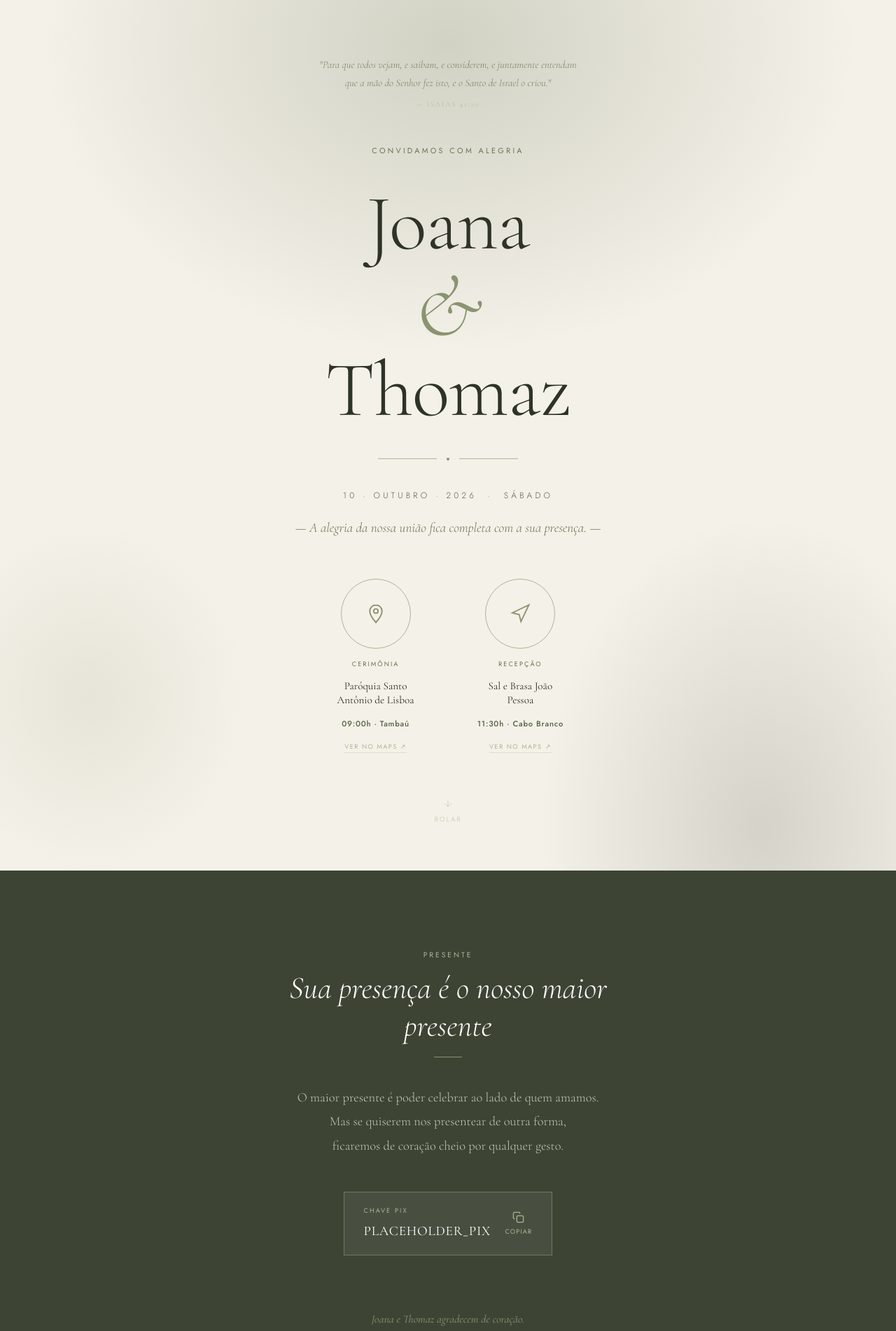
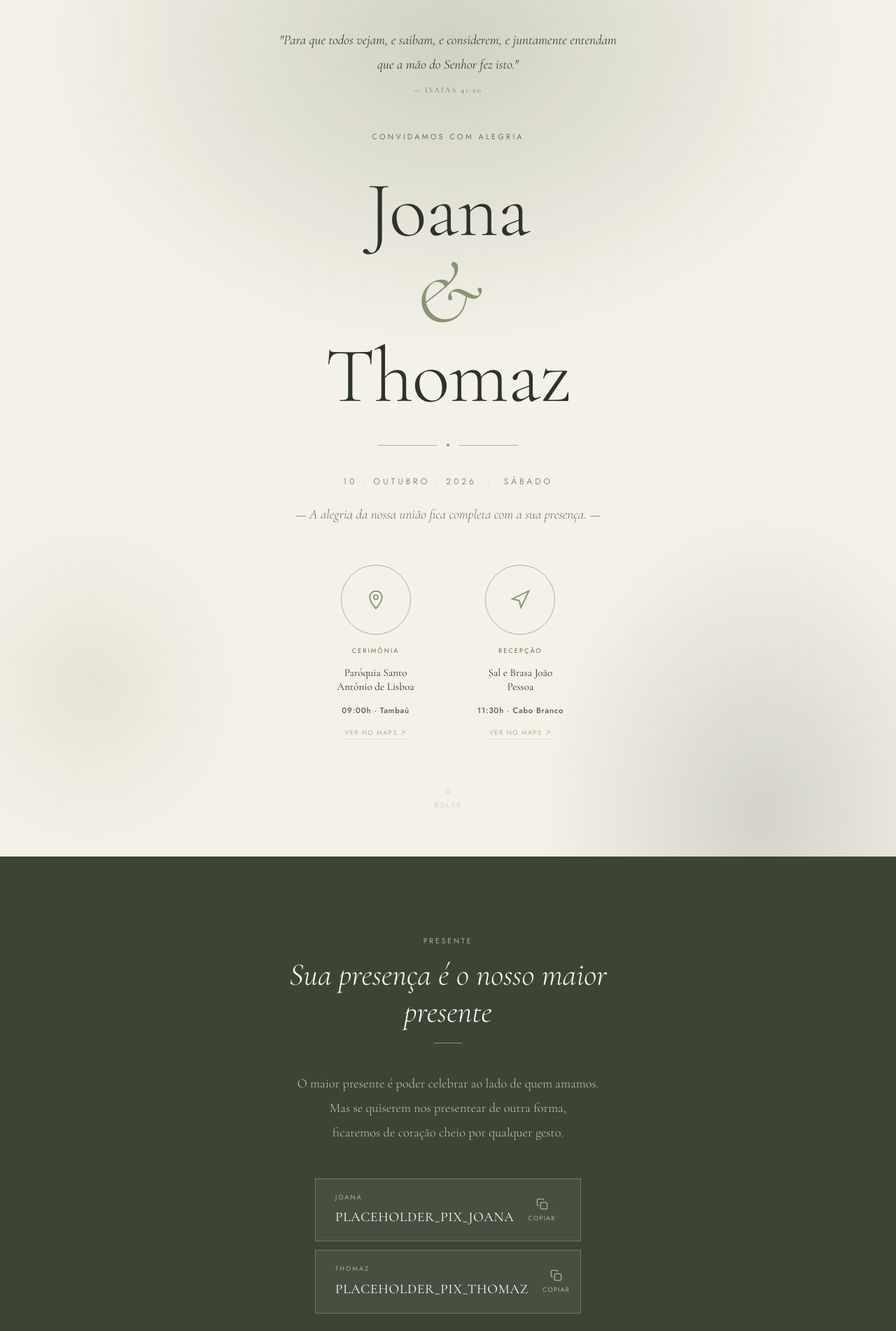
Before and after one commit to ThomazDiniz/casamento, a website: page index.html in a window 1280 px wide. Shown: the top 1902 px of the page at 70% size. Drawn offline with nearby package versions, Linux system fonts and the light colour scheme.

Commit message:
Update index.html

```diff
--- a/index.html
+++ b/index.html
@@ -49,7 +49,7 @@
       align-items: center;
       justify-content: center;
       text-align: center;
-      padding: 5rem 2rem 4rem;
+      padding: 2.5rem 2rem 4rem;
       position: relative;
       overflow: hidden;
     }
@@ -65,22 +65,21 @@
     .hero-epigrafe {
       font-family: var(--serif);
       font-style: italic;
-      font-size: clamp(0.78rem, 1.5vw, 0.92rem);
-      font-weight: 300;
-      color: var(--olive-mid);
-      line-height: 1.75;
-      max-width: 480px;
+      font-size: clamp(1rem, 2vw, 1.2rem);
+      font-weight: 400;
+      color: var(--olive-deep);
+      line-height: 1.8;
+      max-width: 520px;
       margin-bottom: 3rem;
-      opacity: 0.85;
     }
     .hero-epigrafe span {
       font-style: normal;
-      font-size: 0.65rem;
-      letter-spacing: 0.18em;
+      font-size: 0.68rem;
+      letter-spacing: 0.2em;
       text-transform: uppercase;
       display: block;
-      margin-top: 0.5rem;
-      color: var(--olive-light);
+      margin-top: 0.6rem;
+      color: var(--olive-mid);
     }
 
     .hero-pre {
@@ -351,7 +350,7 @@
 
 <!-- HERO -->
 <section id="hero">
-  <p class="hero-epigrafe">"Para que todos vejam, e saibam, e considerem, e juntamente entendam<br>que a mão do Senhor fez isto, e o Santo de Israel o criou."<br><span>— Isaías 41:20</span></p>
+  <p class="hero-epigrafe">"Para que todos vejam, e saibam, e considerem, e juntamente entendam<br>que a mão do Senhor fez isto."<br><span>— Isaías 41:20</span></p>
 
   <p class="hero-pre">Convidamos com alegria</p>
   <h1 class="hero-names">
@@ -406,15 +405,27 @@
       Mas se quiserem nos presentear de outra forma,<br />
       ficaremos de coração cheio por qualquer gesto.
     </p>
-    <div class="pix-box" onclick="copiarPix()">
-      <div class="pix-info">
-        <p class="pix-label-text">Chave Pix</p>
-        <p class="pix-key" id="pix-key">PLACEHOLDER_PIX</p>
+    <div style="display:flex; flex-direction:column; gap:0.75rem; width:100%; max-width:380px; margin:0 auto;">
+      <div class="pix-box" onclick="copiarPix('pix-joana')">
+        <div class="pix-info">
+          <p class="pix-label-text">Joana</p>
+          <p class="pix-key" id="pix-joana">PLACEHOLDER_PIX_JOANA</p>
+        </div>
+        <button class="pix-copy-btn" title="Copiar chave">
+          <svg viewBox="0 0 24 24" fill="none" stroke="currentColor" stroke-width="1.8"><rect x="9" y="9" width="13" height="13" rx="2"/><path d="M5 15H4a2 2 0 0 1-2-2V4a2 2 0 0 1 2-2h9a2 2 0 0 1 2 2v1"/></svg>
+          Copiar
+        </button>
       </div>
-      <button class="pix-copy-btn" title="Copiar chave">
-        <svg viewBox="0 0 24 24" fill="none" stroke="currentColor" stroke-width="1.8"><rect x="9" y="9" width="13" height="13" rx="2"/><path d="M5 15H4a2 2 0 0 1-2-2V4a2 2 0 0 1 2-2h9a2 2 0 0 1 2 2v1"/></svg>
-        Copiar
-      </button>
+      <div class="pix-box" onclick="copiarPix('pix-thomaz')">
+        <div class="pix-info">
+          <p class="pix-label-text">Thomaz</p>
+          <p class="pix-key" id="pix-thomaz">PLACEHOLDER_PIX_THOMAZ</p>
+        </div>
+        <button class="pix-copy-btn" title="Copiar chave">
+          <svg viewBox="0 0 24 24" fill="none" stroke="currentColor" stroke-width="1.8"><rect x="9" y="9" width="13" height="13" rx="2"/><path d="M5 15H4a2 2 0 0 1-2-2V4a2 2 0 0 1 2-2h9a2 2 0 0 1 2 2v1"/></svg>
+          Copiar
+        </button>
+      </div>
     </div>
     <p class="pix-feedback" id="pix-feedback">✓ Chave copiada!</p>
     <p class="presente-closing">Joana e Thomaz agradecem de coração.</p>
@@ -451,8 +462,8 @@
   document.querySelectorAll('.reveal').forEach(el => obs.observe(el));
 
   // Copiar Pix
-  function copiarPix() {
-    const key = document.getElementById('pix-key').textContent.trim();
+  function copiarPix(id) {
+    const key = document.getElementById(id).textContent.trim();
     navigator.clipboard.writeText(key).then(() => {
       const msg = document.getElementById('pix-feedback');
       msg.classList.add('show');
```
